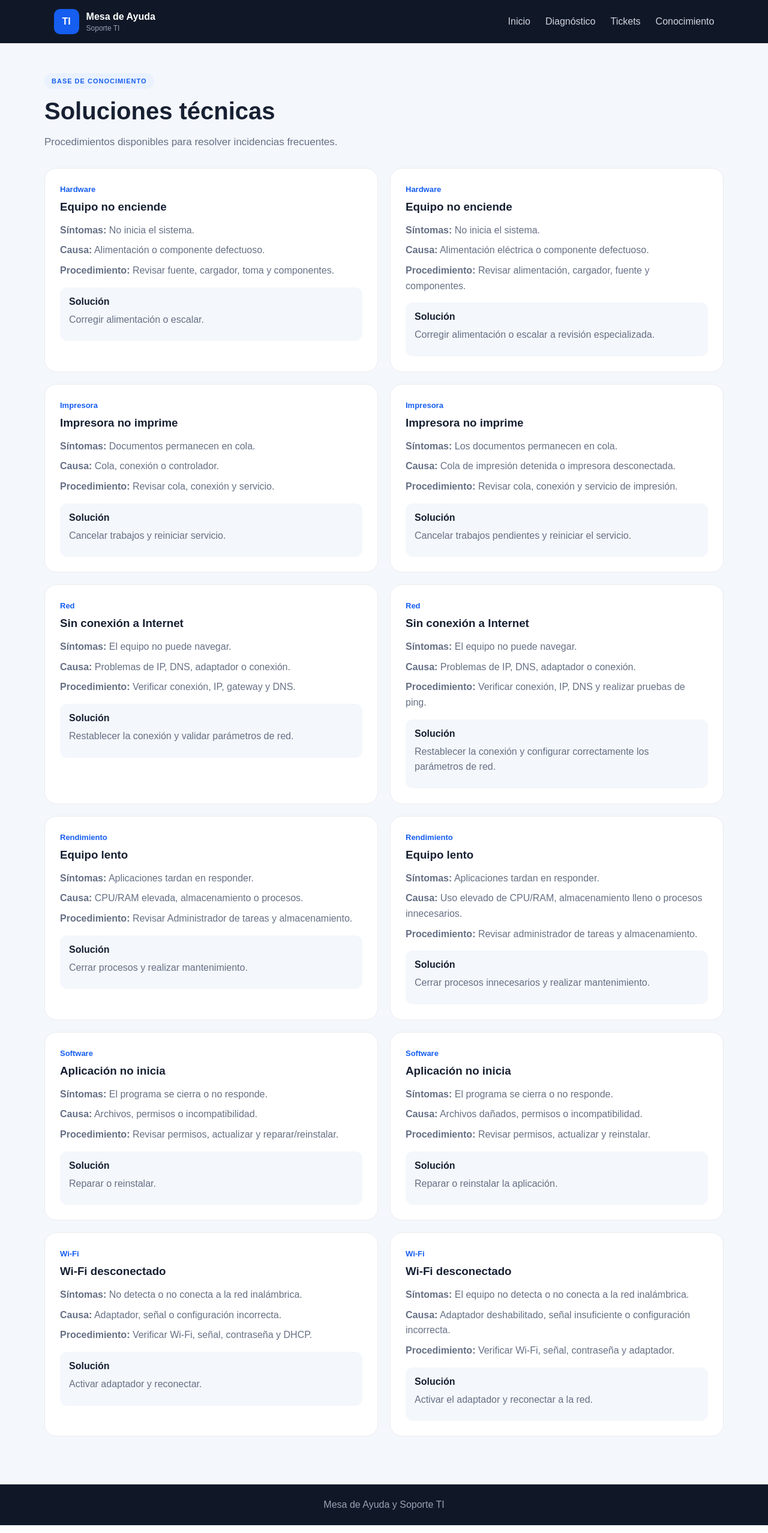
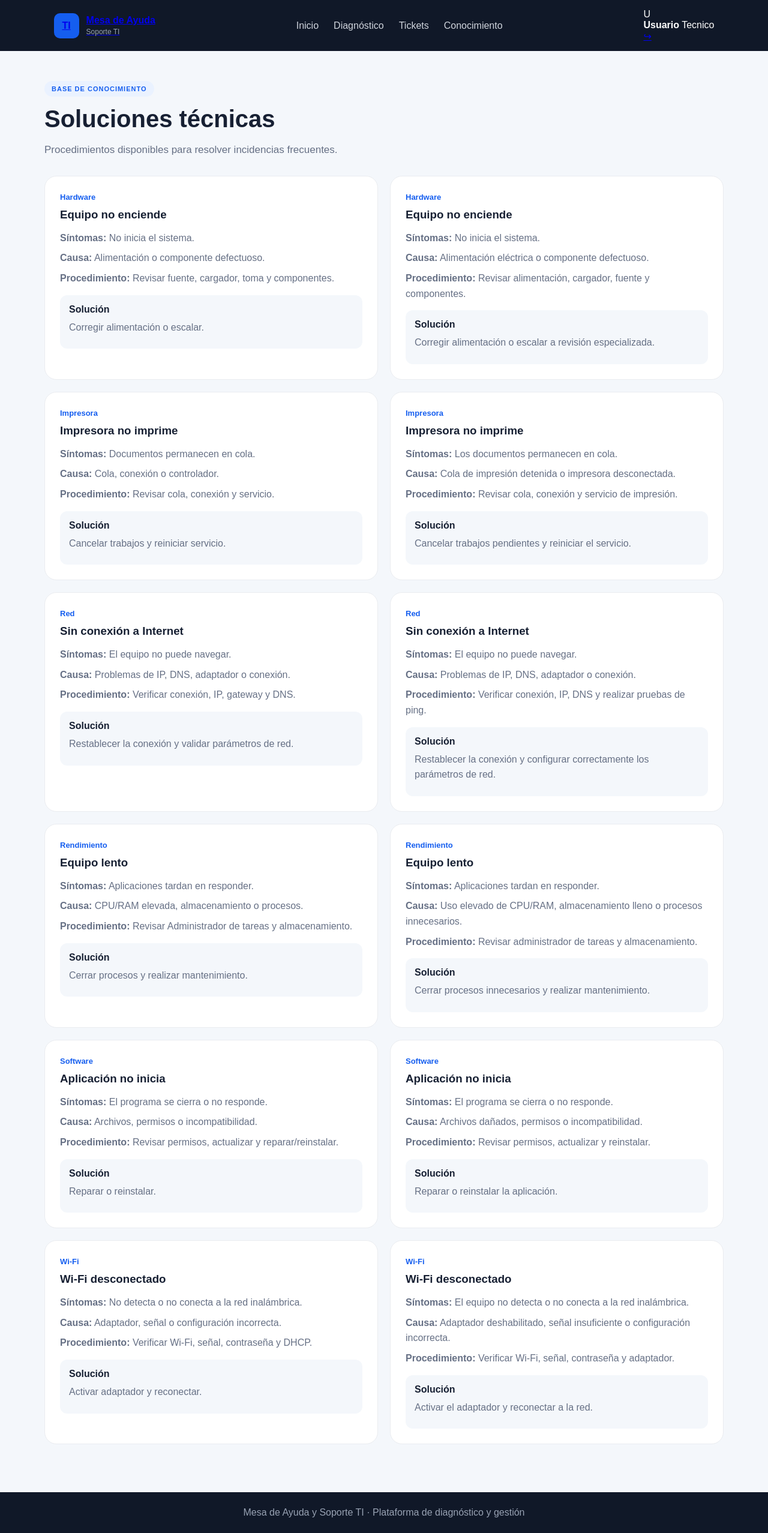
Before and after one commit to kalethgarcia76/proyecto_Final, a Flask app: page /conocimiento/ in a window 1280 px wide. Shown: the whole page at 60% size. Run offline with Flask 3, Linux system fonts and the light colour scheme.

Commit message:
feat: add secure login and access audit

```diff
--- a/templates/base.html
+++ b/templates/base.html
@@ -2,11 +2,8 @@
 <html lang="es">
 
 <head>
-
     <meta charset="UTF-8">
-
-    <meta name="viewport"
-          content="width=device-width, initial-scale=1.0">
+    <meta name="viewport" content="width=device-width, initial-scale=1.0">
 
     <title>
         {% block title %}
@@ -14,68 +11,64 @@
         {% endblock %}
     </title>
 
+    <link rel="preconnect" href="https://fonts.googleapis.com">
+    <link rel="preconnect" href="https://fonts.gstatic.com" crossorigin>
+    <link href="https://fonts.googleapis.com/css2?family=Inter:wght@400;500;600;700;800&display=swap" rel="stylesheet">
+
     <link rel="stylesheet"
           href="{{ url_for('static', filename='css/style.css') }}">
-
 </head>
 
 <body>
 
 <header class="topbar">
 
-    <div class="logo">
-
-        <div class="logo-icon">
-            TI
-        </div>
-
+    <a class="logo" href="{{ url_for('main.inicio') }}">
+        <div class="logo-icon">TI</div>
         <div>
             <strong>Mesa de Ayuda</strong>
             <span>Soporte TI</span>
         </div>
-
-    </div>
+    </a>
 
     <nav>
+        <a href="{{ url_for('main.inicio') }}">Inicio</a>
+        <a href="{{ url_for('diagnostico.iniciar') }}">Diagnóstico</a>
+        <a href="{{ url_for('tickets.listar') }}">Tickets</a>
+        <a href="{{ url_for('conocimiento.listar') }}">Conocimiento</a>
+    </nav>
 
-        <a href="{{ url_for('main.inicio') }}">
-            Inicio
-        </a>
-
-        <a href="{{ url_for('diagnostico.iniciar') }}">
-            Diagnóstico
-        </a>
-
-        <a href="{{ url_for('tickets.listar') }}">
-            Tickets
-        </a>
-
-        <a href="{{ url_for('conocimiento.listar') }}">
-            Conocimiento
-        </a>
-
-    </nav>
+    <div class="user-menu">
+        <div class="user-avatar">
+            {{ (session.get('nombre', 'U')[0])|upper }}
+        </div>
+        <div class="user-info">
+            <strong>{{ session.get('nombre', 'Usuario') }}</strong>
+            <span>{{ session.get('rol', 'tecnico')|capitalize }}</span>
+        </div>
+        <a class="logout-link" href="{{ url_for('auth.logout') }}" title="Cerrar sesión">↪</a>
+    </div>
 
 </header>
 
+{% with messages = get_flashed_messages(with_categories=true) %}
+    {% if messages %}
+        <div class="global-flashes">
+            {% for category, message in messages %}
+                <div class="flash {{ category }}">{{ message }}</div>
+            {% endfor %}
+        </div>
+    {% endif %}
+{% endwith %}
 
 <main>
-
 {% block content %}
-
 {% endblock %}
-
 </main>
 
-
 <footer>
-
-    <p>
-        Mesa de Ayuda y Soporte TI
-    </p>
-
+    <p>Mesa de Ayuda y Soporte TI · Plataforma de diagnóstico y gestión</p>
 </footer>
 
 </body>
-
 </html>
```
